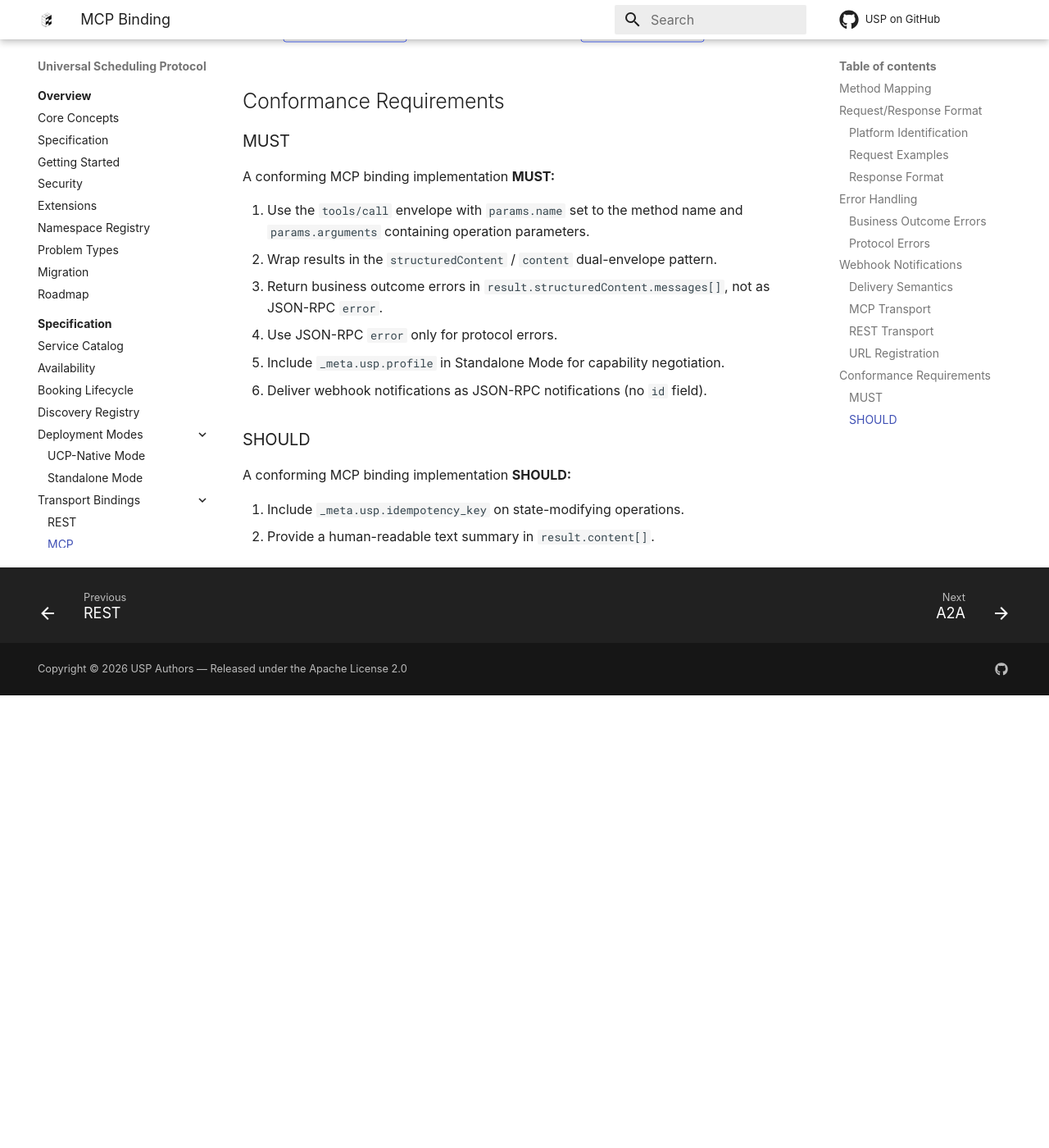
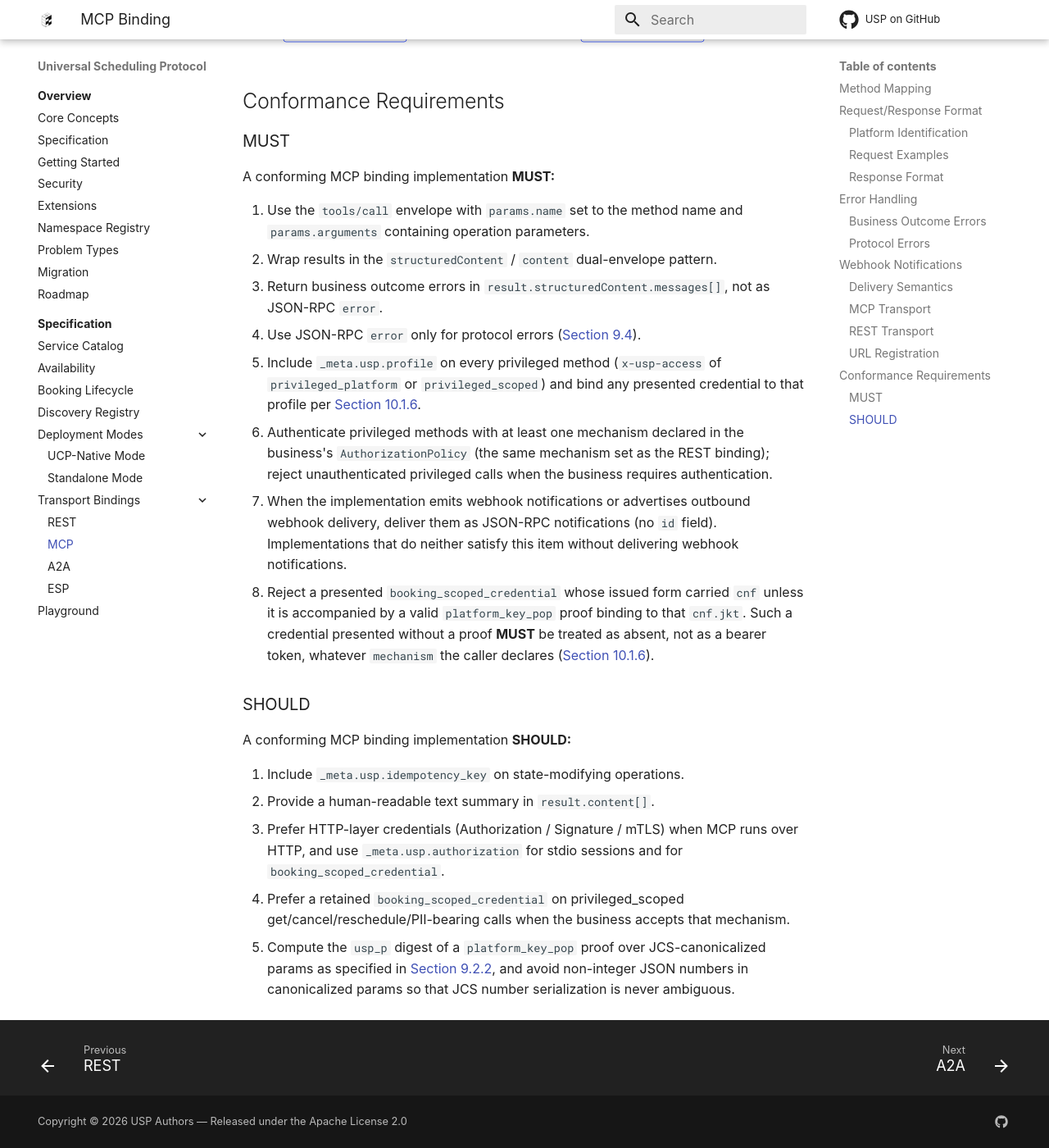
Before and after one commit to wix/universal-scheduling-protocol, an MkDocs documentation site: the page built from site-docs/transport/mcp.md, in a window 1280 px wide and 1400 px high, scrolled down 8833 px. Shown: the whole window at 82% size. Built offline with MkDocs 1.6.1 and Material for MkDocs 9.7.7, drawn with Linux system fonts in a browser that asks for light colours; some web fonts are replaced; comment, search, counter and statistics services are not loaded; before the commit the page ends 9681 px from its top, so only the background shows below that.

Commit message:
Mirror conditional webhook conformance on the REST and MCP site-docs pages.

```diff
--- a/site-docs/transport/mcp.md
+++ b/site-docs/transport/mcp.md
@@ -311,9 +311,11 @@
 1. Use the `tools/call` envelope with `params.name` set to the method name and `params.arguments` containing operation parameters.
 2. Wrap results in the `structuredContent` / `content` dual-envelope pattern.
 3. Return business outcome errors in `result.structuredContent.messages[]`, not as JSON-RPC `error`.
-4. Use JSON-RPC `error` only for protocol errors.
-5. Include `_meta.usp.profile` in Standalone Mode for capability negotiation.
-6. Deliver webhook notifications as JSON-RPC notifications (no `id` field).
+4. Use JSON-RPC `error` only for protocol errors ([Section 9.4](https://github.com/wix/universal-scheduling-protocol/blob/master/specification.md#94-error-code-mapping)).
+5. Include `_meta.usp.profile` on every privileged method (`x-usp-access` of `privileged_platform` or `privileged_scoped`) and bind any presented credential to that profile per [Section 10.1.6](https://github.com/wix/universal-scheduling-protocol/blob/master/specification.md#1016-platform-authentication-for-privileged-operations).
+6. Authenticate privileged methods with at least one mechanism declared in the business's `AuthorizationPolicy` (the same mechanism set as the REST binding); reject unauthenticated privileged calls when the business requires authentication.
+7. When the implementation emits webhook notifications or advertises outbound webhook delivery, deliver them as JSON-RPC notifications (no `id` field). Implementations that do neither satisfy this item without delivering webhook notifications.
+8. Reject a presented `booking_scoped_credential` whose issued form carried `cnf` unless it is accompanied by a valid `platform_key_pop` proof binding to that `cnf.jkt`. Such a credential presented without a proof **MUST** be treated as absent, not as a bearer token, whatever `mechanism` the caller declares ([Section 10.1.6](https://github.com/wix/universal-scheduling-protocol/blob/master/specification.md#1016-platform-authentication-for-privileged-operations)).
 
 ### SHOULD
 
@@ -321,3 +323,6 @@
 
 1. Include `_meta.usp.idempotency_key` on state-modifying operations.
 2. Provide a human-readable text summary in `result.content[]`.
+3. Prefer HTTP-layer credentials (Authorization / Signature / mTLS) when MCP runs over HTTP, and use `_meta.usp.authorization` for stdio sessions and for `booking_scoped_credential`.
+4. Prefer a retained `booking_scoped_credential` on privileged_scoped get/cancel/reschedule/PII-bearing calls when the business accepts that mechanism.
+5. Compute the `usp_p` digest of a `platform_key_pop` proof over JCS-canonicalized params as specified in [Section 9.2.2](https://github.com/wix/universal-scheduling-protocol/blob/master/specification.md#922-requestresponse-format), and avoid non-integer JSON numbers in canonicalized params so that JCS number serialization is never ambiguous.
```
Also changed, not shown: site-docs/transport/rest.md (+1 -1 lines).
